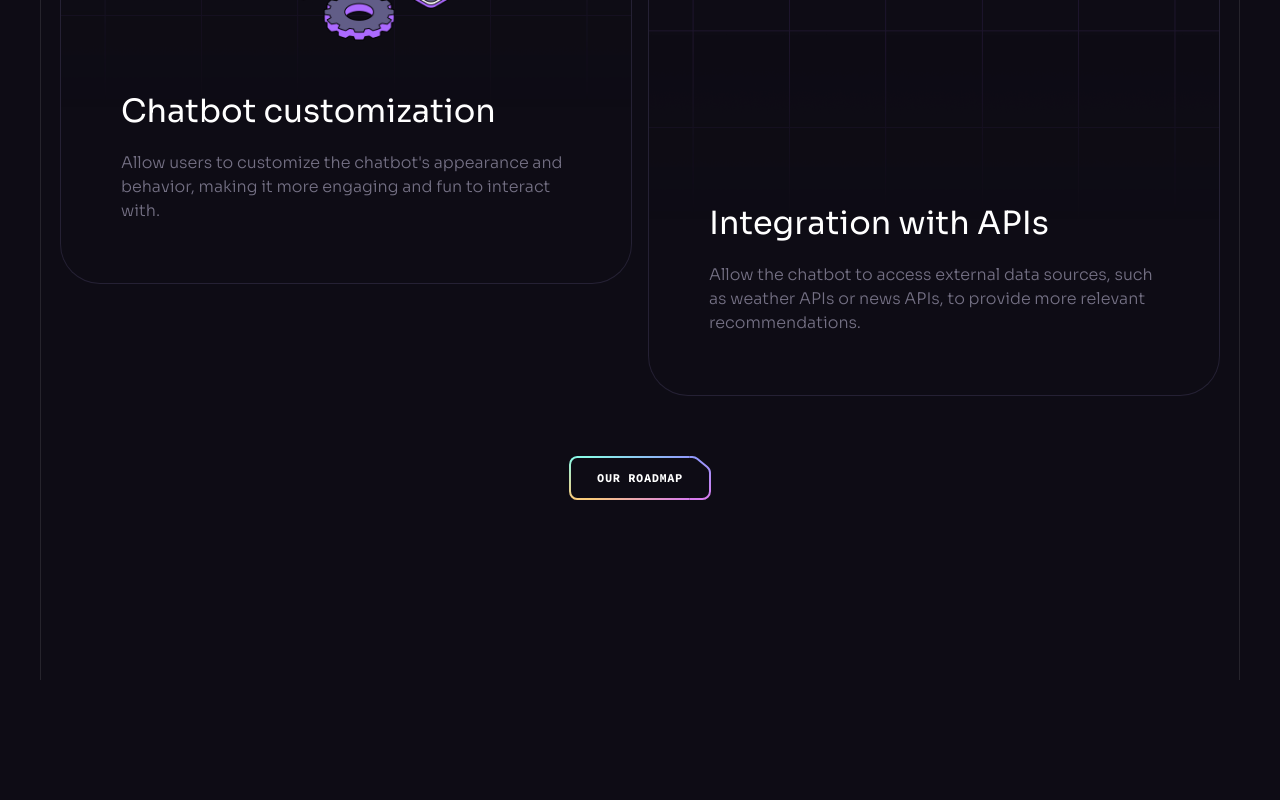
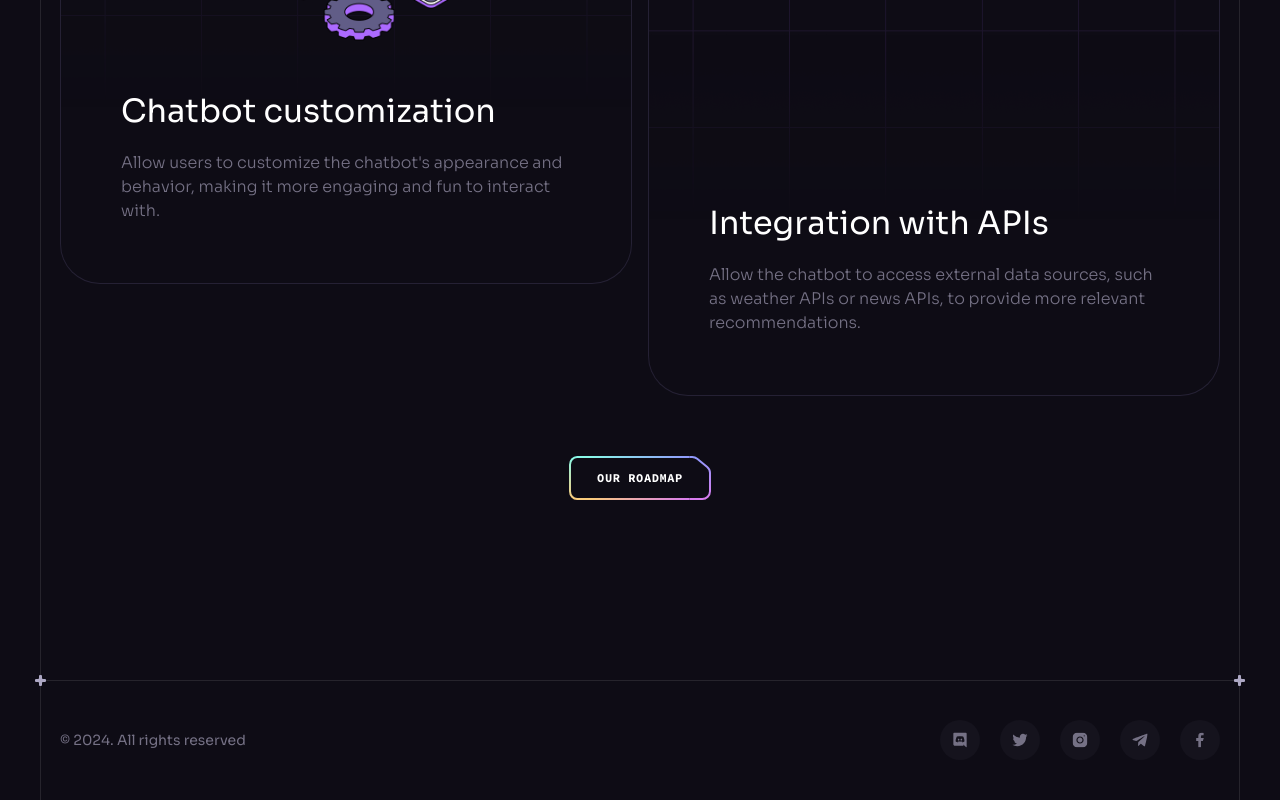
Before and after one commit to Ghosh-95/brainwave-project-react, a React (Vite) app: page / in a window 1280 px wide. Shown: the part 8722-9522 px from the top of the page. Before the commit the page ends 9402 px from the top, so only its background shows below. Built offline with nearby package versions, Linux system fonts and the light colour scheme.

Commit message:
add: build the footer section

```diff
--- a/src/App.jsx
+++ b/src/App.jsx
@@ -5,6 +5,7 @@ import Hero from "./components/Hero";
 import Pricing from "./components/Pricing";
 import Roadmap from "./components/Roadmap";
 import Services from "./components/Services";
+import FooterSection from "./components/FooterSection";
 
 function App() {
   return (
@@ -18,6 +19,9 @@ function App() {
         <Pricing />
         <Roadmap />
       </main>
+      <footer>
+        <FooterSection />
+      </footer>
     </>
   )
 }
--- /dev/null
+++ b/src/components/FooterSection.jsx
@@ -0,0 +1,22 @@
+import { socials } from "../utils/constants/const";
+import Section from "./Section";
+
+export default function FooterSection() {
+    return (
+        <Section crosses className="!px-0 !py-10">
+            <article className="container flex sm:justify-between justify-center items-center gap-10 max-sm:flex-col">
+                <p className="caption text-n-4 lg:block">&copy; {new Date().getFullYear()}. All rights reserved</p>
+
+                <ul className="flex flex-wrap gap-5">
+                    {socials.map(icon => (
+
+                        <a key={icon.id} className="flex items-center justify-center w-10 h-10 bg-n-7 rounded-full transition-all hover:bg-n-6 hover:-translate-y-1" href={icon.url} target="_blank">
+                            <img src={icon.iconUrl} width={16} height={16} alt="" />
+                        </a>
+
+                    ))}
+                </ul>
+            </article>
+        </Section>
+    )
+}
```
